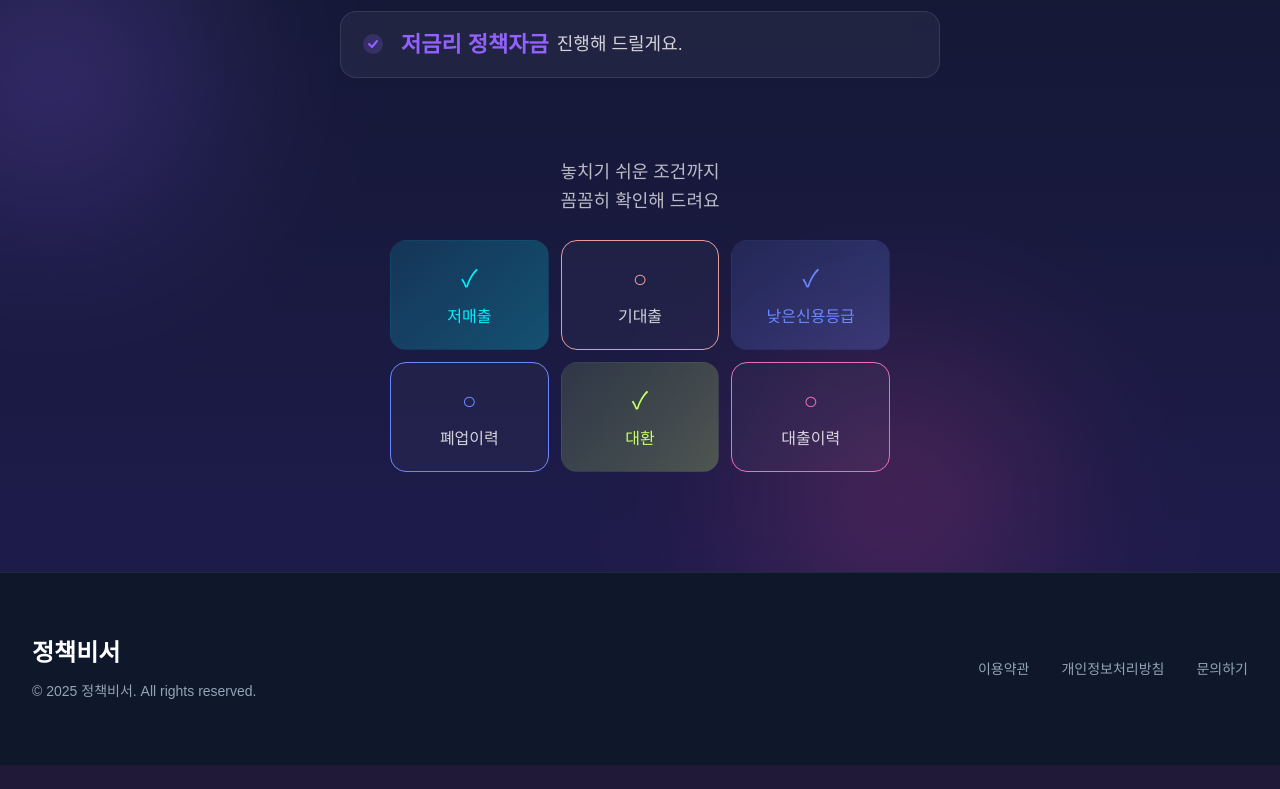
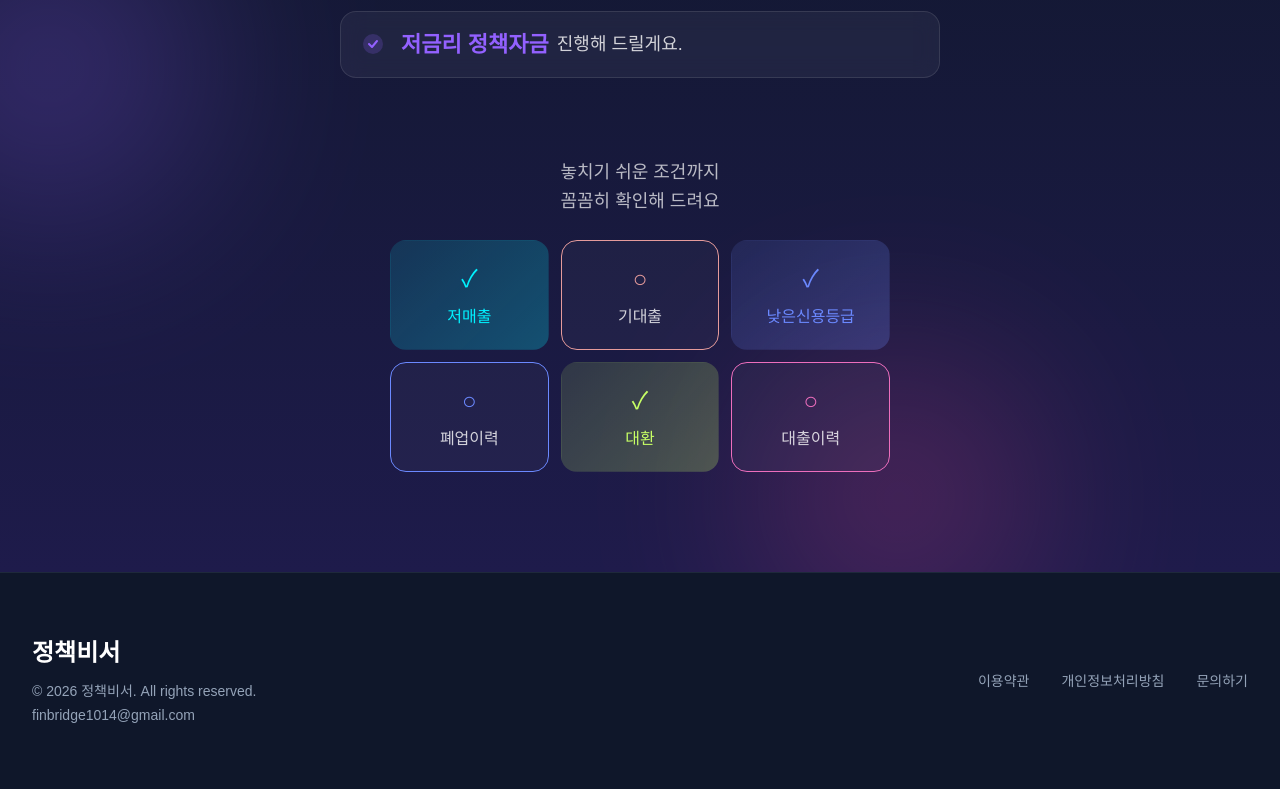
Before and after one commit to Leejieok/branding-randing-produce, a React (Vite) app: page / in a window 1280 px wide. Shown: the part 5082-5871 px from the top of the page. Before the commit the page ends 5847 px from the top, so only its background shows below. Built offline with nearby package versions, Linux system fonts and the light colour scheme; a web font is replaced by a local one.

Commit message:
feat:수정

```diff
--- a/index.html
+++ b/index.html
@@ -2,6 +2,17 @@
 <html lang="ko">
 
 <head>
+  <!-- Google Tag Manager -->
+  <script>(function (w, d, s, l, i) {
+      w[l] = w[l] || []; w[l].push({
+        'gtm.start':
+          new Date().getTime(), event: 'gtm.js'
+      }); var f = d.getElementsByTagName(s)[0],
+        j = d.createElement(s), dl = l != 'dataLayer' ? '&l=' + l : ''; j.async = true; j.src =
+          'https://www.googletagmanager.com/gtm.js?id=' + i + dl; f.parentNode.insertBefore(j, f);
+    })(window, document, 'script', 'dataLayer', 'GTM-5JFN9G3Z');</script>
+  <!-- End Google Tag Manager -->
+
   <meta charset="UTF-8" />
 
   <!-- Favicons -->
@@ -61,6 +72,11 @@
 </head>
 
 <body>
+  <!-- Google Tag Manager (noscript) -->
+  <noscript><iframe src="https://www.googletagmanager.com/ns.html?id=GTM-5JFN9G3Z" height="0" width="0"
+      style="display:none;visibility:hidden"></iframe></noscript>
+  <!-- End Google Tag Manager (noscript) -->
+
   <div id="root"></div>
   <script type="module" src="/src/main.tsx"></script>
 </body>
--- a/src/components/Footer.tsx
+++ b/src/components/Footer.tsx
@@ -9,8 +9,11 @@
         <div className="flex flex-col items-center text-center">
           <div className="mb-4">
             <h3 className="text-white text-lg font-bold mb-2">정책비서</h3>
+            <p className="text-xs mb-1">
+              © 2026 정책비서. All rights reserved.
+            </p>
             <p className="text-xs">
-              © {new Date().getFullYear()} 정책비서. All rights reserved.
+              finbridge1014@gmail.com
             </p>
           </div>
           <div className="flex space-x-4 text-xs">
@@ -32,8 +35,11 @@
         <div className="flex flex-row justify-between items-center">
           <div>
             <h3 className="text-white text-2xl font-bold mb-3">정책비서</h3>
+            <p className="text-sm mb-1">
+              © 2026 정책비서. All rights reserved.
+            </p>
             <p className="text-sm">
-              © {new Date().getFullYear()} 정책비서. All rights reserved.
+              finbridge1014@gmail.com
             </p>
           </div>
           <div className="flex space-x-8 text-sm">
```
